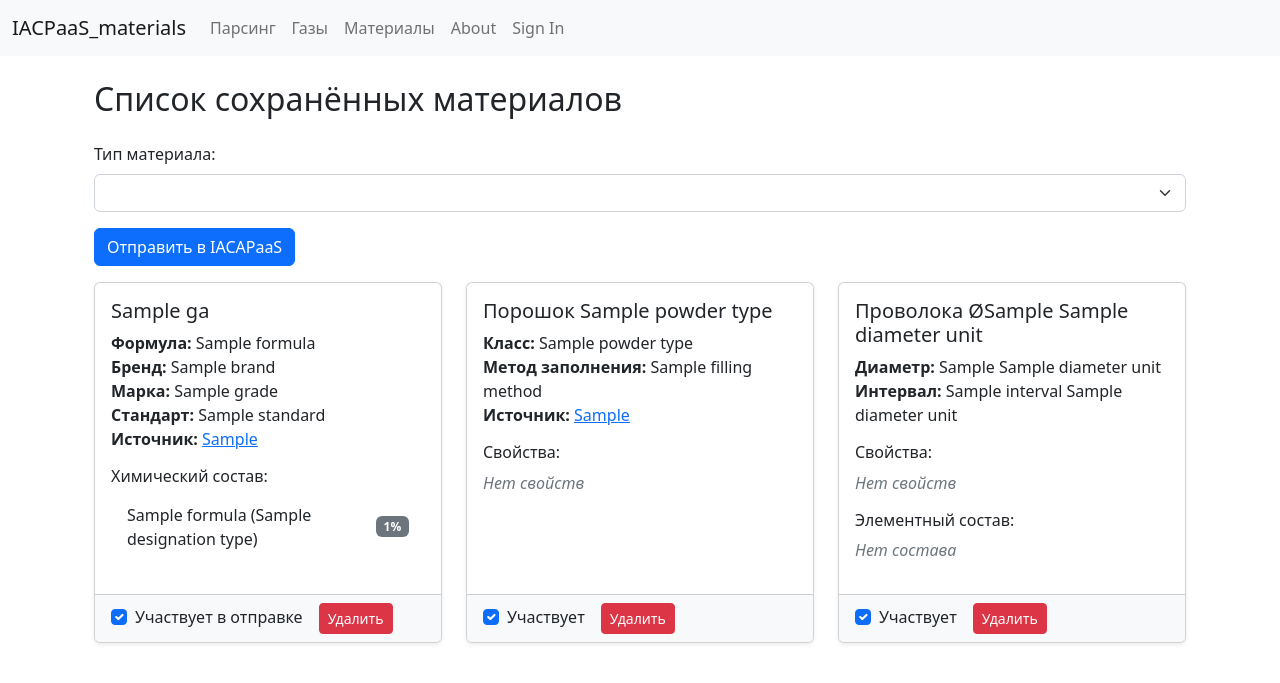
After one commit to Rebarial/iacpaas_materials, a Django app: template iacpaas_materials/IACAPaaS_interactions/templates/materials/material_list.html in a window 1280 px wide. The commit adds this page. Shown: the top 683 px of the page. Run offline with Django 5.2, Linux system fonts and the light colour scheme; the template is opened without the code that fills it: most values are stand-ins (such as "Sample title", 1, 10 or a date in 2020); lists and menus that the app fills with data are empty; some libraries are stand-ins or nearby versions.

Commit message:
add powder and wire

```diff
--- /dev/null
+++ b/iacpaas_materials/IACAPaaS_interactions/templates/materials/material_list.html
@@ -0,0 +1,227 @@
+{% extends "base.html" %}
+{% load static %}
+
+{% block content %}
+<div class="container mt-4">
+    <h2 class="mb-4">Список сохранённых материалов</h2>
+
+    <!-- Фильтр по типу -->
+  <form method="get" class="mb-3">
+      <label for="type_filter" class="form-label">Тип материала:</label>
+      <select name="type" id="type_filter" class="form-select" onchange="this.form.submit()">
+          {% if 'gas' in available_types %}
+              <option value="gas"{% if selected_type == 'gas' %} selected{% endif %}>Газы</option>
+          {% endif %}
+          {% if 'powder' in available_types %}
+              <option value="powder"{% if selected_type == 'powder' %} selected{% endif %}>Порошки</option>
+          {% endif %}
+          {% if 'wire' in available_types %}
+              <option value="wire"{% if selected_type == 'wire' %} selected{% endif %}>Проволока</option>
+          {% endif %}
+      </select>
+  </form>
+
+    {% if not gases and not powders and not wires %}
+        <div class="alert alert-info" role="alert">
+            Нет сохранённых материалов.
+        </div>
+    {% else %}
+        <form method="post" action="{% url 'iacpaas:send_to_iacpaas' %}">
+            {% csrf_token %}
+
+            <div class="d-flex justify-content mb-3">
+                <button type="submit" class="btn btn-primary">
+                    Отправить в IACAPaaS
+                </button>
+            </div>
+
+            <div class="row">
+                <!-- Газы -->
+                {% for gas in gases %}
+                <div class="col-md-6 col-lg-4 mb-4" id="gas-card-{{ gas.id }}">
+                    <div class="card h-100 shadow-sm">
+                        <div class="card-body">
+                            <h5 class="card-title">{{ gas.name_gas }}</h5>
+                            <p class="card-text">
+                                <strong>Формула:</strong> {{ gas.formula }}<br>
+                                <strong>Бренд:</strong> {{ gas.brand }}<br>
+                                <strong>Марка:</strong> {{ gas.grade }}<br>
+                                <strong>Стандарт:</strong> {{ gas.standard }}<br>
+                                <strong>Источник:</strong>
+                                <a href="{{ gas.adress_gas }}" target="_blank" rel="noopener">{{ gas.adress_gas }}</a>
+                            </p>
+
+                            <h6 class="mt-3">Химический состав:</h6>
+                            {% if gas.chemicaldesignation_set.all %}
+                                <ul class="list-group list-group-flush">
+                                    {% for cd in gas.chemicaldesignation_set.all %}
+                                    <li class="list-group-item d-flex justify-content-between align-items-center">
+                                        <span>{{ cd.component.formula }} ({{ cd.designation_type.name }})</span>
+                                        <span class="badge bg-secondary">{{ cd.percent_value }}%</span>
+                                    </li>
+                                    {% endfor %}
+                                </ul>
+                            {% else %}
+                                <p class="text-muted"><em>Нет данных о составе</em></p>
+                            {% endif %}
+                        </div>
+                        <div class="card-footer bg-light d-flex align-items-center">
+                            <div class="form-check me-3">
+                                <input class="form-check-input" type="checkbox" name="selected_gases" value="{{ gas.id }}" id="gas_{{ gas.id }}" checked>
+                                <label class="form-check-label" for="gas_{{ gas.id }}">Участвует в отправке</label>
+                            </div>
+                            <button type="button" class="btn btn-danger btn-sm" onclick="deleteGas({{ gas.id }})">Удалить</button>
+                        </div>
+                    </div>
+                </div>
+                {% endfor %}
+
+                <!-- Порошки -->
+                {% for powder in powders %}
+                <div class="col-md-6 col-lg-4 mb-4" id="powder-card-{{ powder.id }}">
+                    <div class="card h-100 shadow-sm">
+                        <div class="card-body">
+                            <h5 class="card-title">Порошок {{ powder.powder_type.name }}</h5>
+                            <p class="card-text">
+                                <strong>Класс:</strong> {{ powder.powder_type.name }}<br>
+                                <strong>Метод заполнения:</strong> {{ powder.filling_method.name }}<br>
+                                <strong>Источник:</strong>
+                                <a href="{{ powder.adress_pow }}" target="_blank" rel="noopener">{{ powder.adress_pow }}</a>
+                            </p>
+
+                            <!-- Свойства порошка (если есть) -->
+                            <h6 class="mt-3">Свойства:</h6>
+                            {% with props=powder.powderproperty_set.all %}
+                                {% if props %}
+                                    <ul class="list-group list-group-flush">
+                                        {% for pp in props %}
+                                        <li class="list-group-item">
+                                            {{ pp.property_value.property.name }}:
+                                            {{ pp.property_value.text_value|default:pp.property_value.property_value.name }}
+                                            {% if pp.property_value.unit %}
+                                                {{ pp.property_value.unit.name }}
+                                            {% endif %}
+                                        </li>
+                                        {% endfor %}
+                                    </ul>
+                                {% else %}
+                                    <p class="text-muted"><em>Нет свойств</em></p>
+                                {% endif %}
+                            {% endwith %}
+                        </div>
+                        <div class="card-footer bg-light d-flex align-items-center">
+                            <div class="form-check me-3">
+                                <input class="form-check-input" type="checkbox" name="selected_powders" value="{{ powder.id }}" id="powder_{{ powder.id }}" checked>
+                                <label class="form-check-label" for="powder_{{ powder.id }}">Участвует</label>
+                            </div>
+                            <button type="button" class="btn btn-danger btn-sm" onclick="deletePowder({{ powder.id }})">Удалить</button>
+                        </div>
+                    </div>
+                </div>
+                {% endfor %}
+                <!-- Проволока -->
+                {% for wire in wires %}
+                <div class="col-md-6 col-lg-4 mb-4" id="wire-card-{{ wire.id }}">
+                    <div class="card h-100 shadow-sm">
+                        <div class="card-body">
+                            <h5 class="card-title">Проволока Ø{{ wire.diameter_value }} {{ wire.diameter_unit.name }}</h5>
+
+                            <p class="card-text">
+                                <strong>Диаметр:</strong> {{ wire.diameter_value }} {{ wire.diameter_unit.name }}<br>
+                                {% if wire.interval %}
+                                    <strong>Интервал:</strong> {{ wire.interval }} {{ wire.diameter_unit.name }}<br>
+                                {% endif %}
+
+                                <!-- Источник: берём из первого MetalWireProperty -->
+                                {% with first_prop=wire.metalwireproperty_set.first %}
+                                    {% if first_prop and first_prop.adress_wire %}
+                                        <strong>Источник:</strong>
+                                        <a href="{{ first_prop.adress_wire }}" target="_blank" rel="noopener">
+                                            {{ first_prop.adress_wire }}
+                                        </a><br>
+                                    {% endif %}
+                                {% endwith %}
+                            </p>
+
+                            <!-- Свойства проволоки -->
+                            <h6 class="mt-3">Свойства:</h6>
+                            {% with props=wire.metalwireproperty_set.all %}
+                                {% if props %}
+                                    <ul class="list-group list-group-flush">
+                                        {% for mwp in props %}
+                                        <li class="list-group-item">
+                                            {{ mwp.property_value.property.name }}:
+                                            {{ mwp.property_value.text_value|default:mwp.property_value.property_value.name }}
+                                            {% if mwp.property_value.unit %}
+                                                {{ mwp.property_value.unit.name }}
+                                            {% endif %}
+                                        </li>
+                                        {% endfor %}
+                                    </ul>
+                                {% else %}
+                                    <p class="text-muted"><em>Нет свойств</em></p>
+                                {% endif %}
+                            {% endwith %}
+
+                            <!-- Элементный состав -->
+                            <h6 class="mt-3">Элементный состав:</h6>
+                            {% with comps=wire.elementalcomposition_set.all %}
+                                {% if comps %}
+                                    <ul class="list-group list-group-flush">
+                                        {% for ec in comps %}
+                                        <li class="list-group-item d-flex justify-content-between align-items-center">
+                                            <span>{{ ec.element.name }}</span>
+                                            <span class="badge bg-info">{{ ec.fraction }}%</span>
+                                        </li>
+                                        {% endfor %}
+                                    </ul>
+                                {% else %}
+                                    <p class="text-muted"><em>Нет состава</em></p>
+                                {% endif %}
+                            {% endwith %}
+                        </div>
+                        <div class="card-footer bg-light d-flex align-items-center">
+                            <div class="form-check me-3">
+                                <input class="form-check-input" type="checkbox" name="selected_wires" value="{{ wire.id }}" id="wire_{{ wire.id }}" checked>
+                                <label class="form-check-label" for="wire_{{ wire.id }}">Участвует</label>
+                            </div>
+                            <button type="button" class="btn btn-danger btn-sm" onclick="deleteWire({{ wire.id }})">Удалить</button>
+                        </div>
+                    </div>
+                </div>
+                {% endfor %}
+            </div>
+        </form>
+    {% endif %}
+</div>
+
+<!-- JavaScript для удаления -->
+<script>
+function deleteGas(gasId) {
+    if (!confirm('Удалить газ?')) return;
+    const csrf = document.querySelector('[name=csrfmiddlewaretoken]').value;
+    const url = `{% url 'iacpaas:delete_gas' 0 %}`.replace('/0/', '/' + gasId + '/');
+    fetch(url, { method: 'POST', headers: { 'X-CSRFToken': csrf } })
+        .then(r => r.ok ? document.getElementById('gas-card-' + gasId)?.remove() : alert('Ошибка'))
+        .catch(e => alert('Ошибка удаления'));
+}
+
+function deletePowder(powderId) {
+    if (!confirm('Удалить порошок?')) return;
+    const csrf = document.querySelector('[name=csrfmiddlewaretoken]').value;
+    const url = `{% url 'iacpaas:delete_powder' 0 %}`.replace('/0/', '/' + powderId + '/');
+    fetch(url, { method: 'POST', headers: { 'X-CSRFToken': csrf } })
+        .then(r => r.ok ? document.getElementById('powder-card-' + powderId)?.remove() : alert('Ошибка'))
+        .catch(e => alert('Ошибка удаления'));
+}
+
+function deleteWire(wireId) {
+    if (!confirm('Удалить проволоку?')) return;
+    const csrf = document.querySelector('[name=csrfmiddlewaretoken]').value;
+    const url = `{% url 'iacpaas:delete_wire' 0 %}`.replace('/0/', '/' + wireId + '/');
+    fetch(url, { method: 'POST', headers: { 'X-CSRFToken': csrf } })
+        .then(r => r.ok ? document.getElementById('wire-card-' + wireId)?.remove() : alert('Ошибка'))
+        .catch(e => alert('Ошибка удаления'));
+}
+</script>
+{% endblock %}
--- a/iacpaas_materials/IACAPaaS_interactions/templates/process/parsing_result.html
+++ b/iacpaas_materials/IACAPaaS_interactions/templates/process/parsing_result.html
@@ -8,7 +8,7 @@
     <div class="col">
       <h3>Результаты обработки</h3>
 
-      <form method="post" action="{% url 'iacpaas:save_selected_gases' %}">
+      <form method="post" action="{% url 'iacpaas:save_selected_products' %}">
         {% csrf_token %}
         <div class="mt-3">
           <button type="submit" class="btn btn-primary">Сохранить выбранные</button>
--- a/iacpaas_materials/templates/base.html
+++ b/iacpaas_materials/templates/base.html
@@ -77,6 +77,9 @@
             <li class="nav-item active">
               <a class="nav-link" href="{% url 'iacpaas:gas_list' %}">Газы <span class="visually-hidden">(current)</span></a>
             </li>
+            <li class="nav-item active">
+              <a class="nav-link" href="{% url 'iacpaas:material_list' %}">Материалы <span class="visually-hidden">(current)</span></a>
+            </li>
             <li class="nav-item">
               <a class="nav-link" href="{% url 'about' %}">About</a>
             </li>
```
Also changed, not shown: iacpaas_materials/IACAPaaS_interactions/urls.py (+22 -1 lines), iacpaas_materials/IACAPaaS_interactions/views.py (+326 -1 lines).
